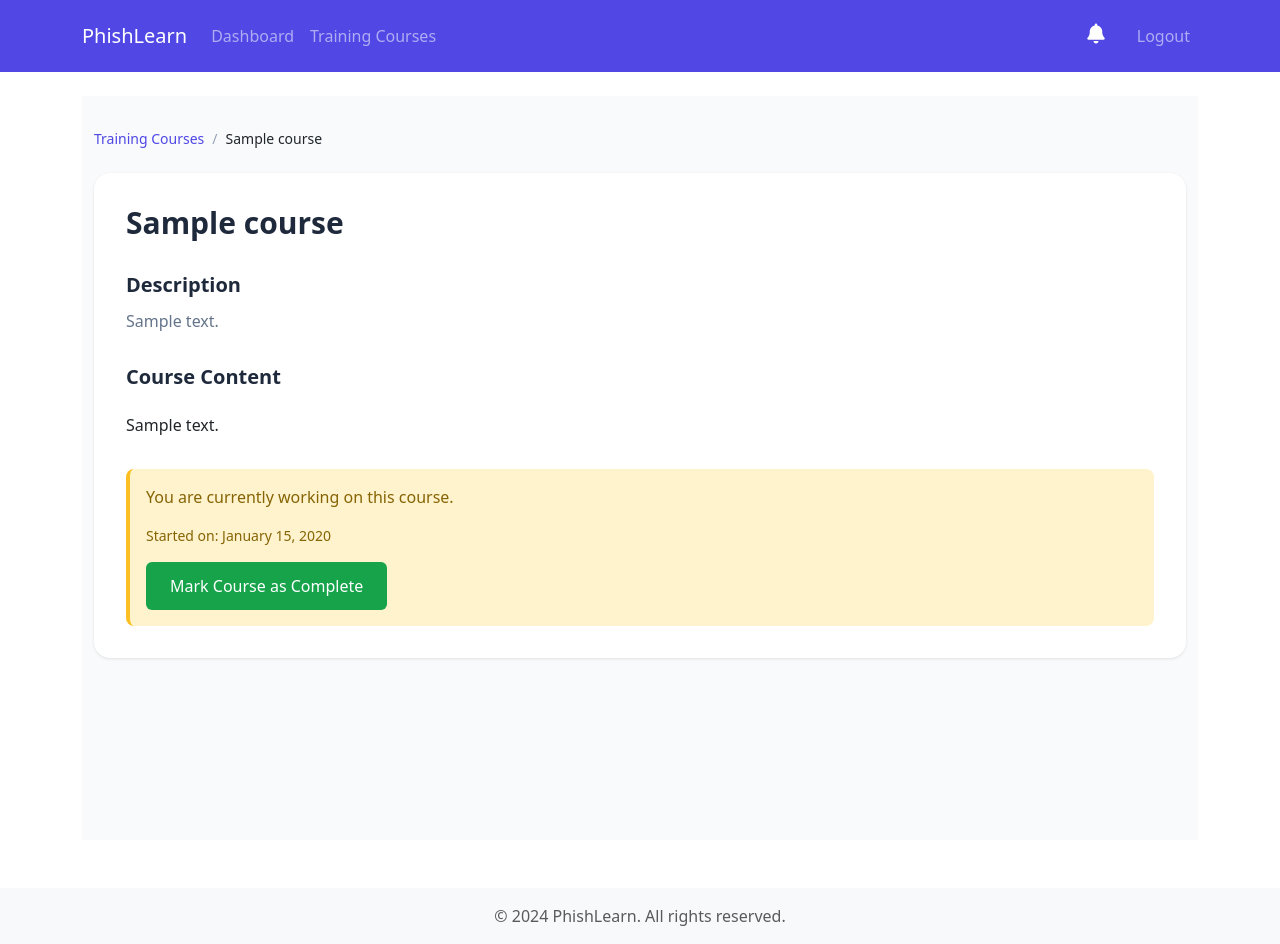
After one commit to Billa-Man/swe-project, a Django app: page /courses/1/ in a window 1280 px wide. The commit adds this page. Run offline with Django 4.2, Linux system fonts and the light colour scheme; a user stored in the database is signed in; data comes from the database, SQL or seed files in the repository; tables that the repository leaves empty hold one stand-in row (values such as "Sample post").

Commit message:
added courses and related functionalities to emp page

```diff
--- a/phishlearn/core/urls.py
+++ b/phishlearn/core/urls.py
@@ -17,4 +17,6 @@ urlpatterns = [
     path('groups-list/', views.group_list, name='group_list'),
     path('groups/<int:group_id>/', views.group_detail, name='group_detail'),
     path('groups/<int:group_id>/add/', views.add_member_to_group, name='add_member_to_group'),
+    path('courses/', views.courses_list, name='courses_list'),
+    path('courses/<int:course_id>/', views.course_view, name='course_view'),
 ]
--- a/phishlearn/core/views.py
+++ b/phishlearn/core/views.py
@@ -56,6 +56,31 @@ def dashboard(request):
             status='pending'
         ).order_by('due_date')
 
+        # Calculate course completion statistics
+        all_courses = Course.objects.all()
+        total_courses = all_courses.count()
+
+        # Get unique courses that the user has completed or in progress
+        completed_course_ids = set()
+        in_progress_course_ids = set()
+
+        for attempt in quiz_attempts:
+            course_id = attempt.quiz.course.id
+            if attempt.score >= 70:  # Consider a score of 70% or above as 'complete'
+                completed_course_ids.add(course_id)
+            elif course_id not in completed_course_ids:
+                in_progress_course_ids.add(course_id)
+
+        # Filter out completed course IDs from in_progress_course_ids
+        in_progress_course_ids = in_progress_course_ids - completed_course_ids
+
+        completed_count = len(completed_course_ids)
+        in_progress_count = len(in_progress_course_ids)
+        not_started_count = total_courses - completed_count - in_progress_count
+
+        # Make sure all counts are non-negative
+        not_started_count = max(0, not_started_count)
+
         context = {
             'courses': courses,
             'quiz_attempts': quiz_attempts,
@@ -64,6 +89,10 @@ def dashboard(request):
             'notifications': notifications,
             'notification_count': notification_count,
             'quiz_assignments': assigned_quizzes,
+            'completed_count': completed_count,
+            'in_progress_count': in_progress_count,
+            'not_started_count': not_started_count,
+            'total_courses': total_courses,
         }
         return render(request, 'core/employee_dashboard.html', context)
 
@@ -443,3 +472,162 @@ def assign_quiz_to_users(request):
 def mark_all_read(request):
     Notification.objects.filter(user=request.user, is_read=False).update(is_read=True)
     return redirect('dashboard')
+
+@login_required
+def courses_list(request):
+    """View to display all available courses with completion status"""
+    courses = Course.objects.all()
+
+    # Get all quiz attempts for this user
+    quiz_attempts = QuizAttempt.objects.filter(user=request.user)
+    completed_course_ids = set()
+    in_progress_course_ids = set()
+    courses_with_status = []
+
+    # Identify completed and in-progress courses based on quiz attempts
+    for attempt in quiz_attempts:
+        course_id = attempt.quiz.course.id
+        if attempt.score >= 70:  # Consider a score of 70% or above as 'complete'
+            completed_course_ids.add(course_id)
+        elif course_id not in completed_course_ids:
+            in_progress_course_ids.add(course_id)
+
+    # For each course, determine completion status
+    for course in courses:
+        course_data = {
+            'id': course.id,
+            'title': course.title,
+            'description': course.description,
+            'content': course.content,
+        }
+
+        if course.id in completed_course_ids:
+            # Course is completed
+            course_quiz_attempts = quiz_attempts.filter(
+                quiz__course=course,
+                score__gte=70
+            )
+            if course_quiz_attempts.exists():
+                latest_attempt = course_quiz_attempts.latest('completed_at')
+                course_data['completion_status'] = 'completed'
+                course_data['completion_date'] = latest_attempt.completed_at
+                course_data['score'] = latest_attempt.score
+        elif course.id in in_progress_course_ids:
+            # Course is in progress
+            course_quiz_attempts = quiz_attempts.filter(
+                quiz__course=course
+            )
+            if course_quiz_attempts.exists():
+                latest_attempt = course_quiz_attempts.latest('completed_at')
+                course_data['completion_status'] = 'in_progress'
+                course_data['completion_date'] = latest_attempt.completed_at
+                course_data['score'] = latest_attempt.score
+        else:
+            course_data['completion_status'] = 'not_started'
+            course_data['completion_date'] = None
+            course_data['score'] = None
+
+        courses_with_status.append(course_data)
+
+    context = {
+        'courses': courses_with_status,
+    }
+    return render(request, 'core/courses_list.html', context)
+
+@login_required
+def course_view(request, course_id):
+    """View to display a specific course and allow marking as complete"""
+    course = get_object_or_404(Course, id=course_id)
+
+    # Check if the user has completed quizzes for this course
+    quiz_attempts = QuizAttempt.objects.filter(
+        user=request.user,
+        quiz__course=course
+    )
+
+    if quiz_attempts.filter(score__gte=70).exists():
+        # If there's at least one attempt with score ≥ 70%, consider as completed
+        latest_attempt = quiz_attempts.filter(score__gte=70).latest('completed_at')
+        completion_status = 'completed'
+        completion_date = latest_attempt.completed_at
+        score = latest_attempt.score
+    elif quiz_attempts.exists():
+        # If there are attempts but none with score ≥ 70%, consider as in progress
+        latest_attempt = quiz_attempts.latest('completed_at')
+        completion_status = 'in_progress'
+        completion_date = latest_attempt.completed_at
+        score = latest_attempt.score
+    else:
+        # If no attempts, consider as not started
+        completion_status = 'not_started'
+        completion_date = None
+        score = None
+
+    # Handle course completion requests
+    if request.method == 'POST':
+        action = request.POST.get('action')
+        quizzes = Quiz.objects.filter(course=course)
+
+        if action == 'complete':
+            # If there are no quizzes for this course, create a dummy one
+            if not quizzes.exists():
+                quiz = Quiz.objects.create(
+                    course=course,
+                    title=f"{course.title} Quiz",
+                    description=f"Quiz for {course.title}"
+                )
+                quizzes = [quiz]
+
+            # Mark course as complete by creating a quiz attempt for each quiz
+            for quiz in quizzes:
+                QuizAttempt.objects.create(
+                    user=request.user,
+                    quiz=quiz,
+                    score=100  # Default score for self-marked completion
+                )
+
+            Notification.objects.create(
+                user=request.user,
+                message=f"You've completed the course: {course.title}",
+                link=reverse('course_view', args=[course.id])
+            )
+            messages.success(request, f'Course marked as complete')
+            return redirect('course_view', course_id=course.id)
+
+        elif action == 'in_progress':
+            # Mark first quiz as started with a low score to indicate in progress
+            if quizzes.exists():
+                QuizAttempt.objects.create(
+                    user=request.user,
+                    quiz=quizzes.first(),
+                    score=10  # Low score indicates in progress
+                )
+                completion_status = 'in_progress'
+                completion_date = timezone.now()
+                score = 10
+            else:
+                # If no quizzes exist, create one and mark it as in progress
+                quiz = Quiz.objects.create(
+                    course=course,
+                    title=f"{course.title} Quiz",
+                    description=f"Quiz for {course.title}"
+                )
+                QuizAttempt.objects.create(
+                    user=request.user,
+                    quiz=quiz,
+                    score=10  # Low score indicates in progress
+                )
+                completion_status = 'in_progress'
+                completion_date = timezone.now()
+                score = 10
+
+            messages.success(request, f'Course marked as in progress')
+            return redirect('course_view', course_id=course.id)
+
+    context = {
+        'course': course,
+        'completion_status': completion_status,
+        'completion_date': completion_date,
+        'score': score,
+    }
+    return render(request, 'core/course_view.html', context)
--- a/phishlearn/templates/base.html
+++ b/phishlearn/templates/base.html
@@ -92,6 +92,15 @@
             margin-right: 1rem;
             cursor: pointer;
         }
+        .nav-icon i {
+            font-size: 1.25rem;
+            color: white;
+            padding: 8px;
+            transition: transform 0.2s;
+        }
+        .nav-icon i:hover {
+            transform: scale(1.1);
+        }
         .notification-dropdown {
             position: absolute;
             top: 100%;
@@ -169,6 +178,9 @@
                         <li class="nav-item">
                             <a class="nav-link" href="{% url 'dashboard' %}">Dashboard</a>
                         </li>
+                        <li class="nav-item">
+                            <a class="nav-link" href="{% url 'courses_list' %}">Training Courses</a>
+                        </li>
                         {% if user.userprofile.user_type == 'it_owner' or user.userprofile.user_type == 'site_admin' %}
                             <li class="nav-item">
                                 <a class="nav-link" href="{% url 'login_dashboard' %}">Login Dashboard</a>
@@ -198,9 +210,9 @@
                     {% if user.is_authenticated %}
                         <li class="nav-item">
                             <div class="nav-icon position-relative">
-                                <i class="fas fa-bell" id="notificationBell"></i>
+                                <i class="fas fa-bell" id="notificationBell" style="color: white; font-size: 1.25rem;"></i>
                                 {% if notification_count > 0 %}
-                                <span class="position-absolute top-0 start-100 translate-middle badge rounded-pill bg-danger">
+                                <span class="position-absolute top-0 start-100 translate-middle badge rounded-pill bg-danger" style="font-size: 0.65rem; padding: 0.35em 0.5em;">
                                     {{ notification_count }}
                                 </span>
                                 {% endif %}
@@ -270,16 +282,28 @@
 <script src="https://cdn.jsdelivr.net/npm/bootstrap@5.3.2/dist/js/bootstrap.bundle.min.js"></script>
 <script>
     document.addEventListener('DOMContentLoaded', function() {
+        // Notification dropdown handling
         const notificationBell = document.getElementById('notificationBell');
         const notificationDropdown = document.getElementById('notificationDropdown');
+
         if(notificationBell && notificationDropdown) {
             notificationBell.addEventListener('click', function(e) {
+                e.preventDefault();
                 e.stopPropagation();
                 notificationDropdown.classList.toggle('show');
             });
-            document.addEventListener('click', function() {
-                if (notificationDropdown.classList.contains('show')) {
-                    notificationDropdown.classList.remove('show');
+
+            // Prevent clicks inside dropdown from closing it
+            notificationDropdown.addEventListener('click', function(e) {
+                e.stopPropagation();
+            });
+
+            // Close dropdown when clicking elsewhere on the page
+            document.addEventListener('click', function(e) {
+                if (!notificationBell.contains(e.target) && !notificationDropdown.contains(e.target)) {
+                    if (notificationDropdown.classList.contains('show')) {
+                        notificationDropdown.classList.remove('show');
+                    }
                 }
             });
         }
--- /dev/null
+++ b/phishlearn/templates/core/course_view.html
@@ -0,0 +1,231 @@
+{% extends "base.html" %}
+
+{% block title %}{{ course.title }}{% endblock %}
+
+{% block extra_css %}
+<style>
+    .navbar {
+        background-color: #1e293b !important;
+        padding: 1rem 2rem;
+    }
+
+    .navbar-brand {
+        color: white !important;
+        font-size: 1.25rem;
+        font-weight: 500;
+        display: flex;
+        align-items: center;
+        gap: 0.5rem;
+    }
+
+    .navbar-brand i {
+        font-size: 1.25rem;
+        color: white !important;
+    }
+
+    .dashboard {
+        background-color: #f8fafc;
+        min-height: calc(100vh - 56px);
+        padding: 2rem 0;
+    }
+
+    .breadcrumb {
+        display: flex;
+        align-items: center;
+        margin-bottom: 1.5rem;
+        font-size: 0.875rem;
+    }
+
+    .breadcrumb a {
+        color: #5047e5;
+        text-decoration: none;
+    }
+
+    .breadcrumb a:hover {
+        text-decoration: underline;
+    }
+
+    .breadcrumb-separator {
+        margin: 0 0.5rem;
+        color: #94a3b8;
+    }
+
+    .course-container {
+        background: white;
+        border-radius: 1rem;
+        padding: 2rem;
+        box-shadow: 0 1px 3px rgba(0, 0, 0, 0.1);
+    }
+
+    .course-header {
+        margin-bottom: 2rem;
+    }
+
+    .course-title {
+        font-size: 1.875rem;
+        font-weight: 600;
+        color: #1e293b;
+        margin-bottom: 1rem;
+    }
+
+    .description-title {
+        font-size: 1.25rem;
+        font-weight: 600;
+        color: #1e293b;
+        margin-bottom: 0.75rem;
+    }
+
+    .course-description {
+        color: #64748b;
+        font-size: 1rem;
+        line-height: 1.5;
+        margin-bottom: 2rem;
+    }
+
+    .content-title {
+        font-size: 1.25rem;
+        font-weight: 600;
+        color: #1e293b;
+        margin-bottom: 1.5rem;
+    }
+
+    .course-content {
+        margin-bottom: 2rem;
+    }
+
+    .section {
+        margin-bottom: 1.5rem;
+    }
+
+    .section-title {
+        font-size: 1.125rem;
+        font-weight: 600;
+        color: #1e293b;
+        margin-bottom: 0.75rem;
+    }
+
+    .section-text {
+        color: #334155;
+        line-height: 1.6;
+        margin-bottom: 1rem;
+    }
+
+    .bullet-point {
+        display: flex;
+        margin-bottom: 0.5rem;
+    }
+
+    .bullet-point:before {
+        content: "•";
+        color: #5047e5;
+        font-weight: bold;
+        margin-right: 0.75rem;
+    }
+
+    .action-buttons {
+        margin-top: 2rem;
+        display: flex;
+        gap: 1rem;
+    }
+
+    .btn-complete {
+        padding: 0.75rem 1.5rem;
+        background-color: #16a34a;
+        color: white;
+        border: none;
+        border-radius: 0.375rem;
+        font-weight: 500;
+        cursor: pointer;
+        transition: background-color 0.2s;
+    }
+
+    .btn-complete:hover {
+        background-color: #15803d;
+    }
+
+    .btn-progress {
+        padding: 0.75rem 1.5rem;
+        background-color: #3b82f6;
+        color: white;
+        border: none;
+        border-radius: 0.375rem;
+        font-weight: 500;
+        cursor: pointer;
+        transition: background-color 0.2s;
+    }
+
+    .btn-progress:hover {
+        background-color: #2563eb;
+    }
+
+    .completion-info {
+        margin-top: 2rem;
+        padding: 1rem;
+        background-color: #f0fdf4;
+        border-radius: 0.5rem;
+        border-left: 4px solid #16a34a;
+    }
+
+    .completion-text {
+        color: #166534;
+        font-weight: 500;
+    }
+
+    .completion-date {
+        color: #16a34a;
+        font-size: 0.875rem;
+        margin-top: 0.25rem;
+    }
+</style>
+{% endblock %}
+
+{% block content %}
+<div class="dashboard">
+    <div class="container">
+        <div class="breadcrumb">
+            <a href="{% url 'courses_list' %}">Training Courses</a>
+            <span class="breadcrumb-separator">/</span>
+            <span>{{ course.title }}</span>
+        </div>
+
+        <div class="course-container">
+            <div class="course-header">
+                <h1 class="course-title">{{ course.title }}</h1>
+            </div>
+
+            <div class="description-section">
+                <h2 class="description-title">Description</h2>
+                <p class="course-description">{{ course.description }}</p>
+            </div>
+
+            <div class="course-content">
+                <h2 class="content-title">Course Content</h2>
+
+                {{ course.content|linebreaks }}
+            </div>
+
+            {% if completion_status == 'completed' %}
+            <div class="completion-info">
+                <p class="completion-text">You have completed this course!</p>
+                <p class="completion-date">Completed on: {{ completion_date|date:"F d, Y" }}</p>
+            </div>
+            {% elif completion_status == 'in_progress' %}
+            <div class="completion-info" style="background-color: #fff3cd; border-left: 4px solid #fbbf24;">
+                <p class="completion-text" style="color: #856404;">You are currently working on this course.</p>
+                <p class="completion-date" style="color: #856404;">Started on: {{ completion_date|date:"F d, Y" }}</p>
+                <form method="post" class="action-buttons mt-3">
+                    {% csrf_token %}
+                    <button type="submit" name="action" value="complete" class="btn-complete">Mark Course as Complete</button>
+                </form>
+            </div>
+            {% else %}
+            <form method="post" class="action-buttons">
+                {% csrf_token %}
+                <button type="submit" name="action" value="complete" class="btn-complete">Mark Course as Complete</button>
+                <button type="submit" name="action" value="in_progress" class="btn-progress">Mark as In Progress</button>
+            </form>
+            {% endif %}
+        </div>
+    </div>
+</div>
+{% endblock %}
```
Also changed, not shown: phishlearn/templates/core/courses_list.html (added, +202 -0 lines), phishlearn/templates/core/employee_dashboard.html (+34 -40 lines).
